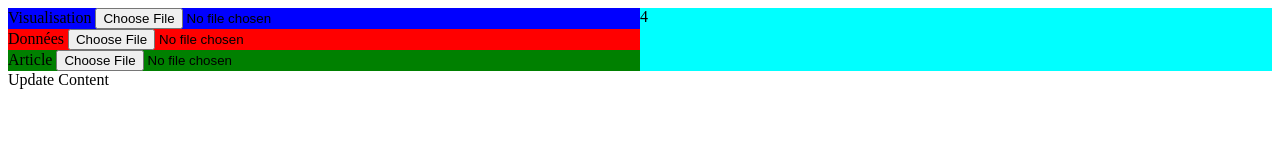
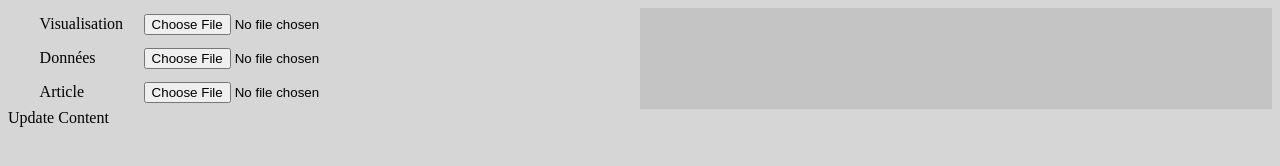
Before and after one commit to tlecardo/Struct, a website built with Parcel: page docs/index.html in a window 1280 px wide. Built offline with nearby package versions, Linux system fonts and the light colour scheme.

Commit message:
Change colors

```diff
--- a/docs/data.js
+++ b/docs/data.js
@@ -66,7 +66,6 @@ class Data {
             } else {
                 this.attr[attr]["cat"] = "autre";
             }
-
         })
     }
 
@@ -166,8 +165,6 @@ class Data {
         })
     }
 
-
-
 }
 
 export { Data };
--- a/docs/index.html
+++ b/docs/index.html
@@ -13,21 +13,30 @@
 <body>
     <main>
         <div class="conteneur">
-            <div id="sec_viz">Visualisation
-                <input type="file" id="vizInput" accept=".png" value="Viz">
-                <br>
-                <img src="" id="vizText" hidden />
-            </div>
-            <div id="sec_data">Données
-                <input type="file" id="dataInput" accept=".csv" value="Data">
-            </div>
-            <div id="sec_article">Article
-                <input type="file" id="articleInput" accept=".txt" value="Article">
-                <br>
-                <div id="articleText"></div>
+            <div id="fileInput">
+                <div class="inputSelector">
+                    <div class="textInput">
+                        Visualisation
+                    </div>
+                   <input type="file" id="vizInput" accept="image/png, image/jpeg" value="Viz">
+                </div>
+                <div class="inputSelector">
+                    <div class="textInput">
+                        Données
+                    </div>
+                    <input type="file" id="dataInput" accept=".csv" value="Data">
+                </div>
+                <div class="inputSelector">
+                    <div class="textInput">
+                        Article
+                    </div>
+                    <input type="file" id="articleInput" accept=".txt" value="Article">
+                </div>
             </div>
             <div id="sec_input"></div>
-            <div id="sec_question">4</div>
+            <div id="sec_question">
+                <img src="" id="vizText" image-resolution="300dpi" width="100%" />
+            </div>
         </div>
         <div id="update">Update Content</div>
         <div id="display"></div>
--- a/docs/style.css
+++ b/docs/style.css
@@ -1,39 +1,35 @@
+body {
+    background-color: rgb(214, 214, 214);
+}
+
 .conteneur {
     display: grid;
-    grid-template-areas: "sec_viz sec_question"
-    "sec_data sec_question"
-    "sec_article sec_question"
+    grid-template-areas: "fileInput sec_question"
     "sec_input sec_question";
     grid-template-columns:  repeat(2, 1fr);;
     grid-auto-rows: repeat(4, 1fr);
 }
 
-#sec_viz {
-    grid-area: sec_viz;
-    background-color: blue;
-}
-
-#sec_data{
-    grid-area: sec_data;
-    background-color: red;
-}
-
-#sec_article{
-    grid-area: sec_article;
-    background-color: green;
+#fileInput {
+    grid-area: fileInput;
 }
 
 #sec_question{
     grid-area: sec_question;
-    background-color: aqua;
+    background-color: rgb(196, 196, 196);
 }
 
 #sec_input{
     grid-area: sec_input;
 }
 
-textarea {
-    width: 100%;
+div.inputSelector {
+    padding: 1% 5%;
+}
+
+div.textInput {
+    display: inline-block;
+    width: 100px;
 }
 
 div.axisSelector, div.colorSelector, div.descripSelector {
```
